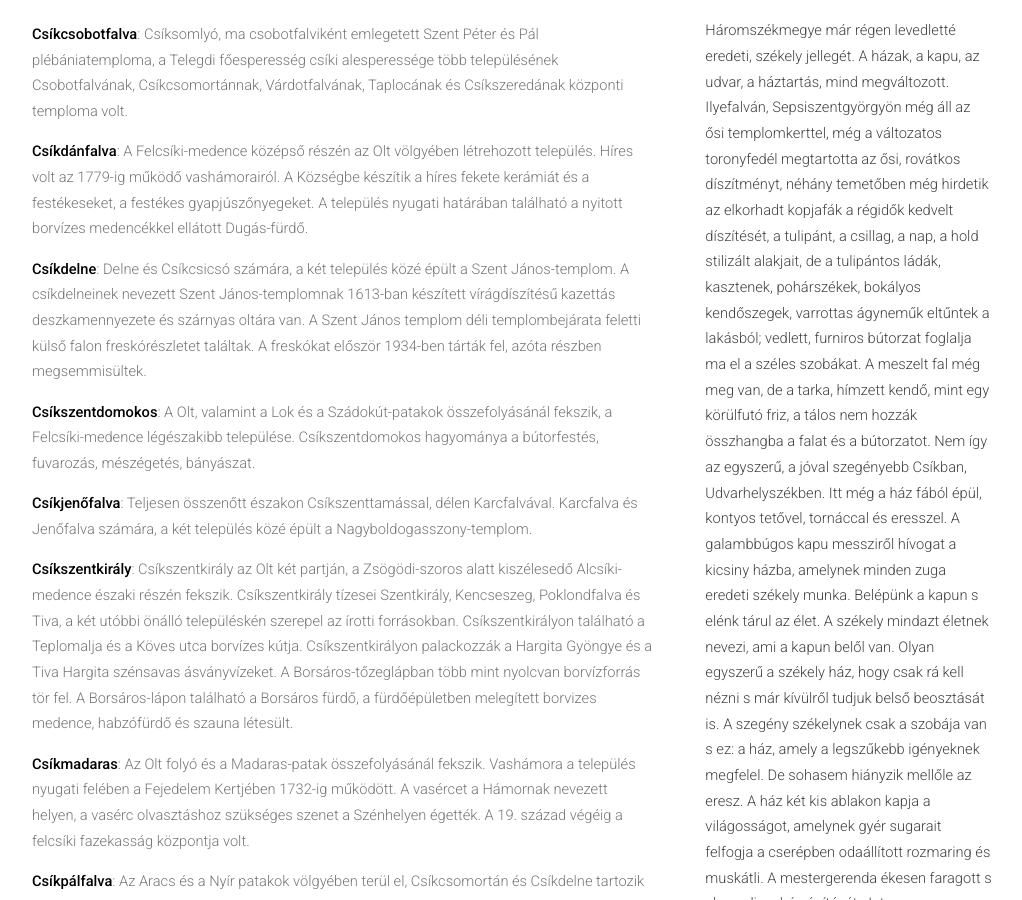
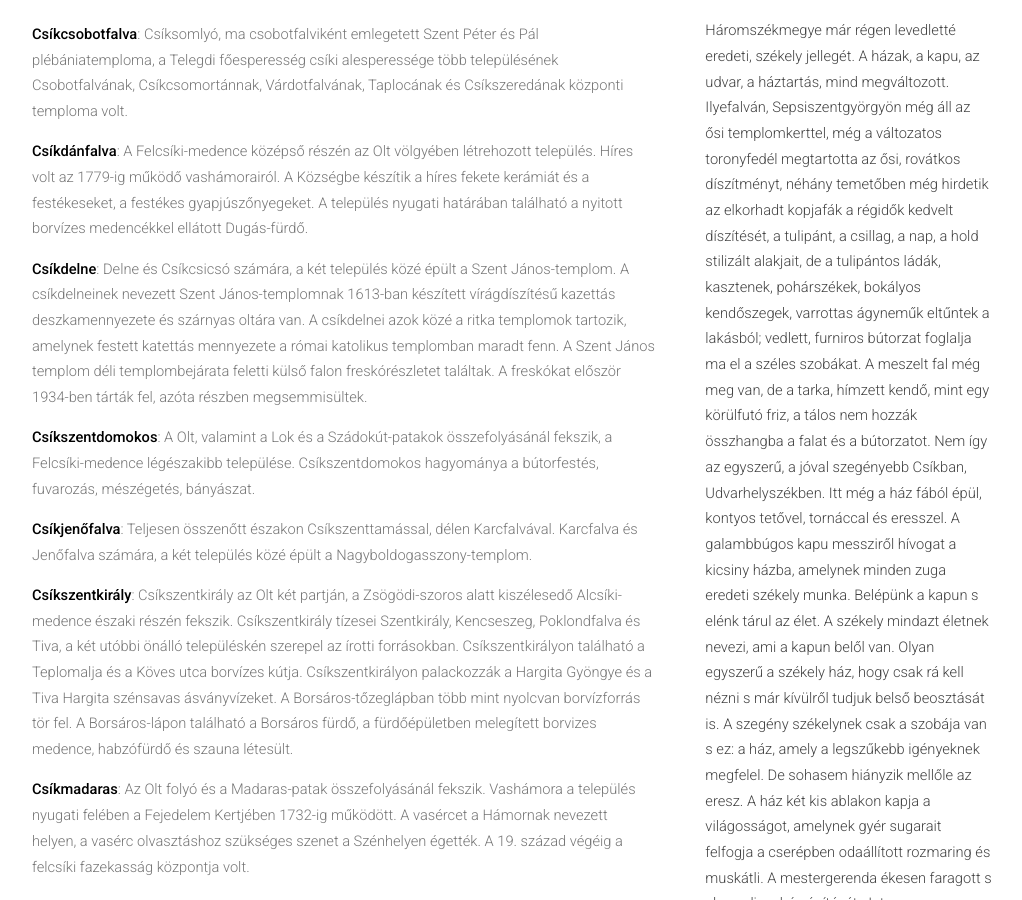
Before and after one commit to siculia/siculia.github.io, a Jekyll site: the page built from siculia-csikszek.html, in a window 1280 px wide and 900 px high, scrolled down 2653 px. Shown: the whole window, without its empty margins (128-1150 px from the left). Built offline with Jekyll 4.4.1, drawn with Linux system fonts in a browser that asks for light colours; nearby versions of some CDN libraries; library files that are not in the unit come from our copies.

Commit message:
Nagyernye

```diff
--- a/siculia-csikszek.html
+++ b/siculia-csikszek.html
@@ -62,7 +62,7 @@ layout: default
 							<p style="text-align: left;"><b>Csíkcsomortán</b>: Az Aracs-patak és a Remete-patak találkozásánál fekvő település. A faluban hagyománya van a festékes, másként rakottas szőnyegek készítésének. Az Aracs-patak fejében, a Borvízkert dűlőben borvízforrások fakadnak.</p>
 							<p style="text-align: left;"><b>Csíkcsobotfalva</b>: Csíksomlyó, ma csobotfalviként emlegetett Szent Péter és Pál plébániatemploma, a Telegdi főesperesség csíki alesperessége  több településének Csobotfalvának, Csíkcsomortánnak, Várdotfalvának, Taplocának és Csíkszeredának központi temploma volt.</p>
 							<p style="text-align: left;"><b>Csíkdánfalva</b>: A Felcsíki-medence középső részén az Olt völgyében létrehozott település. Híres volt az 1779-ig működő vashámorairól. A Községbe készítik a híres fekete kerámiát és a festékeseket, a festékes gyapjúszőnyegeket. A település nyugati határában található a nyitott borvízes medencékkel ellátott Dugás-fürdő.</p>
-							<p style="text-align: left;"><b>Csíkdelne</b>: Delne és Csíkcsicsó számára, a két település közé épült a Szent János-templom. A csíkdelneinek nevezett Szent János-templomnak 1613-ban készített vírágdíszítésű kazettás deszkamennyezete és szárnyas oltára van. A Szent János templom déli templombejárata feletti külső falon freskórészletet találtak. A freskókat először 1934-ben tárták fel, azóta részben megsemmisültek.</p>
+							<p style="text-align: left;"><b>Csíkdelne</b>: Delne és Csíkcsicsó számára, a két település közé épült a Szent János-templom. A csíkdelneinek nevezett Szent János-templomnak 1613-ban készített vírágdíszítésű kazettás deszkamennyezete és szárnyas oltára van. A csíkdelnei azok közé a ritka templomok tartozik, amelynek festett katettás mennyezete a római katolikus templomban maradt fenn. A Szent János templom déli templombejárata feletti külső falon freskórészletet találtak. A freskókat először 1934-ben tárták fel, azóta részben megsemmisültek.</p>
 							<p style="text-align: left;"><b>Csíkszentdomokos</b>: A Olt, valamint a Lok és a Szádokút-patakok összefolyásánál fekszik, a Felcsíki-medence légészakibb települése. Csíkszentdomokos hagyománya a bútorfestés, fuvarozás, mészégetés, bányászat.</p>
 							<p style="text-align: left;"><b>Csíkjenőfalva</b>: Teljesen összenőtt északon Csíkszenttamással, délen Karcfalvával. Karcfalva és Jenőfalva számára, a két település közé épült a Nagyboldogasszony-templom.</p>
 							<p style="text-align: left;"><b>Csíkszentkirály</b>: Csíkszentkirály az Olt két partján, a Zsögödi-szoros alatt kiszélesedő Alcsíki-medence északi részén fekszik. Csíkszentkirály tízesei Szentkirály, Kencseszeg, Poklondfalva és Tiva, a két utóbbi önálló településkén szerepel az írotti forrásokban. Csíkszentkirályon található a Teplomalja és a Köves utca borvízes kútja. Csíkszentkirályon palackozzák a Hargita Gyöngye és a Tiva Hargita szénsavas ásványvízeket. A Borsáros-tőzeglápban több mint nyolcvan borvízforrás tör fel. A Borsáros-lápon található a Borsáros fürdő, a fürdőépületben melegített borvizes medence, habzófürdő és szauna létesült.</p>
--- a/siculia-haromszek.html
+++ b/siculia-haromszek.html
@@ -53,7 +53,7 @@ layout: default
 							<p style="text-align: left;"><b>Esztelnek</b>: Esztelnek a felsőháromszéki Szentföldön az Esztelnek-patak völgyében fekszik, Kurtapatak tartozik hozzá.</p>
 							<p style="text-align: left;"><b>Futásfalva</b>: a Futásfalvi Madonna.</p>
 							<p style="text-align: left;"><b>Hatolyka</b>: Hatolyka Szentkatolna községhez tartozik. Hatolyka korszerű <a href="http://www.aquasic.ro/index.php?id=hatuica">gyógyfürdőjében</a> tíz meleg kádas-borvízfürdő, mofetta, szauna, hiromasszázs-fürdő, masszázsszoba, erőterem áll rendelkezésre. A fürdő gyógyvize nátriumkarbonátos, magas kálcium és magnézum tartalmű vasas borvíz.</p>
-							<p style="text-align: left;"><b>Kézdiszentlélek</b>: A felső-háromszéki Kézdiszentlélek a Kászon-patak bal partján, a Perkő-hegy lábánál fekszik. Kézdiszentlélekhez tartozik Kiskászon, Kézdikővár (Peselnek) és Szárazpatak. A Kézdiszentlélek fölötti Perkő tetején épült a Perkő vára, amelynek végleges pusztulása 1581–1598-ban következett be. Háromszék szent hegye, a Perő lábánál fekvő várteplomán az 1401-es évszám olvasható, először 1773-ban újítják fel. A vártemplom 1996-ban történt szakszerűtlen felújításakor elpusztul a hajó külső falát díszítő középkori falképes felület. A várteplom körüli fal kilencszögű, kerek sarokvédő tornyokkal ellátott, oldalfalba befalazott, 15. századi, homokkőből faragott késő gótikus szentségtartó fülkét helyeztek el. A Perkő lábánál áll a kézdiszentléleki Tarnóczi- avagy Mikes-kastély romja.</p>
+							<p style="text-align: left;"><b>Kézdiszentlélek</b>: A felső-háromszéki Kézdiszentlélek a Kászon-patak bal partján, a Perkő-hegy lábánál fekszik. Kézdiszentlélekhez tartozik Kiskászon, Kézdikővár (Peselnek) és Szárazpatak. A Kézdiszentlélek fölötti Perkő tetején épült a Perkő vára, amelynek végleges pusztulása 1581–1598-ban következett be. Háromszék szent hegye, a Perő lábánál fekvő várteplomán az 1401-es évszám olvasható, először 1773-ban újítják fel, templomtornyát 1713-ban építik át. A vártemplom 1996-ban történt szakszerűtlen felújításakor elpusztul a hajó külső falát díszítő középkori falképes felület. A várteplom körüli fal kilencszögű, kerek sarokvédő tornyokkal ellátott, oldalfalba befalazott, 15. századi, homokkőből faragott késő gótikus szentségtartó fülkét helyeztek el. A Perkő lábánál áll a kézdiszentléleki Tarnóczi- avagy Mikes-kastély romja.</p>
 							<p style="text-align: left;"><b>Kézdikővár</b>: Kézdikővár a Peselnek pataka mentén, a Háromszéki-medence peremén fekszik. A település régebben a Céklás-patak völgyében terült el. A Kővártól északkeletre húzódó Szárazpataki-völgyben több kénes forrás ismert.</p>
 							<p style="text-align: left;"><b>Kiskászon</b>: A Kászon-patak völgyében, a Perkő-hegy nyugati oldalán fekszik. Kiskászonon keresztül haladt át az országút, amely összeköttetést biztosított Kászonszékkel és ezen keresztül Csíkszékkel. A Kiskászon környékén álló, azóta eltűnt Szent János nevezetű településről az 1584-ből származó leírás adott hírt. A hagyomány szerint a tatárok által elpusztított Szent János településről a lakók Polyánba költöztek.</p>
 							<p style="text-align: left;"><b>Kézdivásárhely</b>: A kézdivásárhelyi udvarterek építészeti különlegesség. A Céhtörténeti Múzeumban a látogatókra várnak a népviseletbe öltöztetett Zsuzsi és Andris-babák. A Molnár Józsiás parkban áll a Mauzóleum. Kézdivásárhely kantai részében fekvő római katolikus templom 1727 és 1795 között épült, a hozzá csatlakozó minorita rendházat 1740 és 1828 között építették. Kézdivásárhely ortodox temploma 1754-ben épült, 1783-ban átalakítják. Kézdivásárhely oroszfalvi részében fekszik a Fortyogó-fürdő és üdülőközpont, ahol korábban borvizes medence, melegvízes kádas-fürdő, mofetta és fogadó működött. Fortyogó-fürdő jelenleg nem működik..</p>
--- a/siculia-marosszek.html
+++ b/siculia-marosszek.html
@@ -27,7 +27,7 @@ layout: default
 							Mezőpanit, Mezősámsond, Mezőszabad, Mezőuraly, Mikháza, Nagyadorján, Nagyernye, Nagyvölgy, Náznánfalva,
 							Nyárádandrásfalva, Nyárádbálintfalva, Nyárádgálfalva, Nyárádkarácson, Nyárádköszvényes, Nyárádmagyarós,
 							Nyárádremete, Nyárádselye, Nyárádszentanna, Nyárászentbenedek, Nyárádszentimre, Nyárászentlászló,
-							Nyárádszentmárton, Nyárádszentsimon, Nyárádszereda, Nyárádtő, Nyomát , Rava, Remeteszeg, Rigmány,
+							Nyárádszentmárton, Nyárádszentsimon, Nyárádszereda, Nyárádtő, Nyomát, Rava, Remeteszeg, Rigmány,
 							Seprőd, Somosd, Sóvárad, Süketfalva, Szabéd, Szakadát, Száltelek, Szentháromság, Székelyabod, Székelybere,
 							Székelybós, Székelybő, Székelycsóka, Székelyhodos, Székelykakasd, Székelykál, Székelykövesd, Székelymoson,
 							Székelysárd, Székelysóspatak, Székelyszentistván, Székelytompa, Székelyuraly, Székelyvaja, Székes, Szentgerice,
@@ -57,6 +57,7 @@ layout: default
 							<p style="text-align: left;"><b>Marosszentkirály</b>: Marosszentkirály régi neve Székelyháza. Összenőtt Hídvéggel, Egerszeggel és Náznánfalvával. A klastrom-tetői kerekdombon állt az 1350-ben felszentelt a Boldogságos Szűzről elnevezett székelyházai pálos kolostor és kolostortemplom. A pálos kolostor kriptaboltozatának köveit 1864-ben elbontják. A 13. századi elején épült templom hajóját és a szentély falait díszítő, az alaxandriai Szent Katalin-legendját ábrázoló freskókat 1894-ben Nemes Ödön és Kelemen Lajos találják meg. A templom temetőjében 1890-ben ezüst hajkarikák kerülnek elő. Marosszentkirály 1239-ben épült régi református templomát 1900-ban lebontják, a falfesmények a hajóval és a félköríves szentéllyel együtt megsemmisülnek, a faragott részletek a kolozsvári múzeumba kerülnek, román kori toronya megmarad.</p>
 							<p style="text-align: left;"><b>Magyarbükkös</b>: Magyarbükkös Marosbogáttól délre a Marosba ömlő Ózd-patak völgyében, a patak jobb partján fekszik.</p>
 							<p style="text-align: left;"><b>Meggyesfalva</b>: Maroskeresztúr községközpont, Székelykakasd tartozik hozzá.</p>
+							<p style="text-align: left;"><b>Nagyernye</b>: A Maros bal partján, az Ernye-patak Marosba ömlésénél települt, Székelykál, Sáromberke, Ikland, Erdőszengyel és Székes tartozik hozzá. Az unitáriusok 1729 után, a reformátusok 1784-1788 között építik fel a templomukat. A 13. századból származó régi temploma helyére 1904-ben új katolikus templom épül. Görög-katolikus temploma 1931-ben épül fel, jelenleg ortodox templom. A nagyernyei Bálintitt kastély a 19. század elején, új gótikus stilusban bráró Bálintitt József építi fel, aki itt őrizte Kovacsóczy Farkas kancellár levéltárát és könyvtárát. A nagyernyei kastélyt 1946-ban átalakítják, 1954-től iskola, ovoda és néprajzi múzeum működött benne.</p>
 							<p style="text-align: left;"><b>Szentdemeter</b>: A Kis-Küküllő bal partján települt. Az egyik legépebben megmaradt román kori templomát a 15-16. század fordulóján gótikus stílusban átalakítják. A szentély mésszel eltakart fala 15. századi falképtöredékeket őriz. Szentdemeter unitárius templomát 1723-ban átveszik a katolikusok, az unitáriusokat áttérítik a katolikus vallásra.</p>
 							<p style="text-align: left;"><b>Székelybós</b>: A Bósi-patak mellett települt, Jedd község része volt, 2005-ben kiválik belőle. A Kápolahegyen nevű helyen állt egykori kápolnáját a szomszédos Kisernye és Kincses településekkel együtt elpusztult. Kisernye lakói Székelybósba telepedtek. A római katolikus kápolnája 1927-bőan épült, református templomát 1946-ban fejezték be. A településen görög katolikus harangláb áll.</p>
 							<p style="text-align: left;"><b>Székelyvaja</b>: A Göcs-patak, másként a Vaja-patak mentén települt.</p>
```
